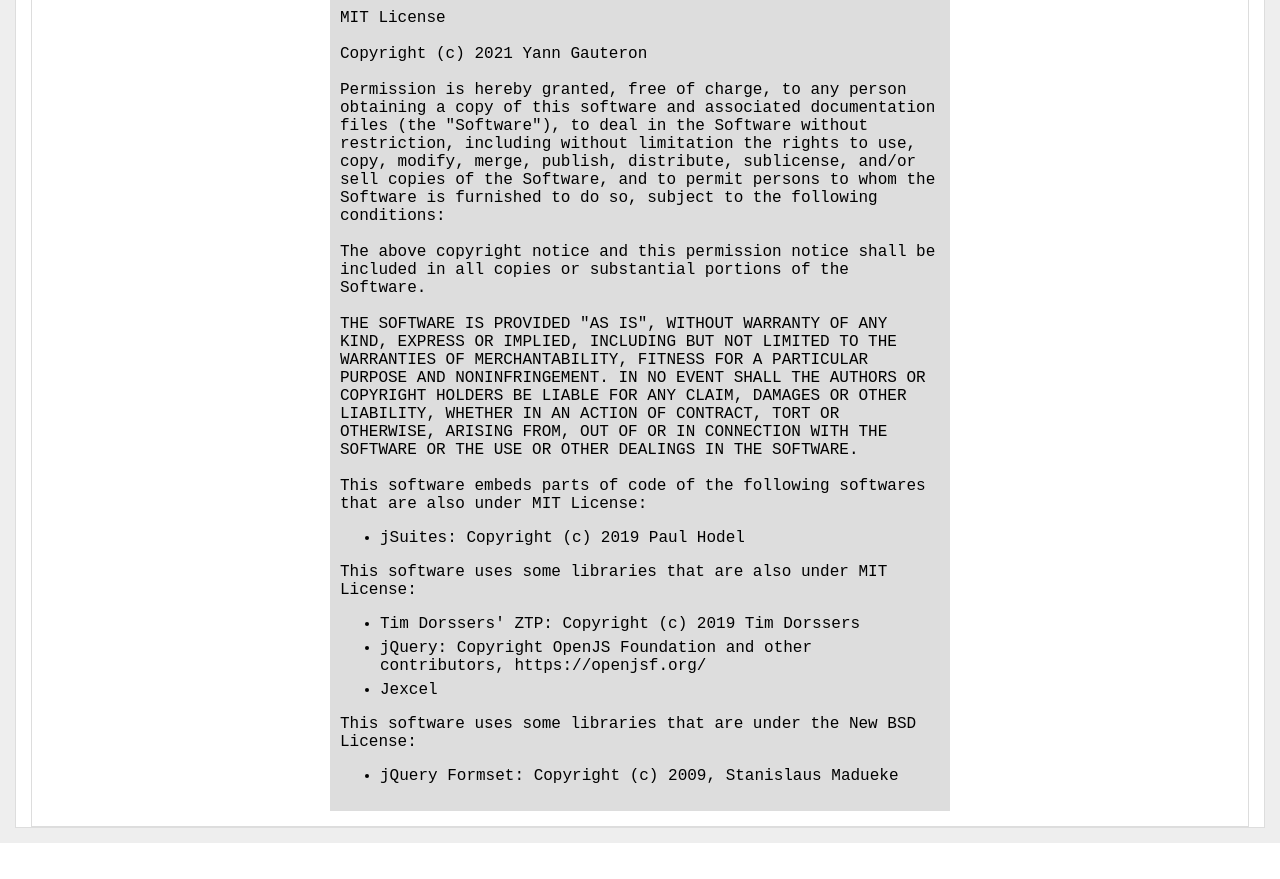
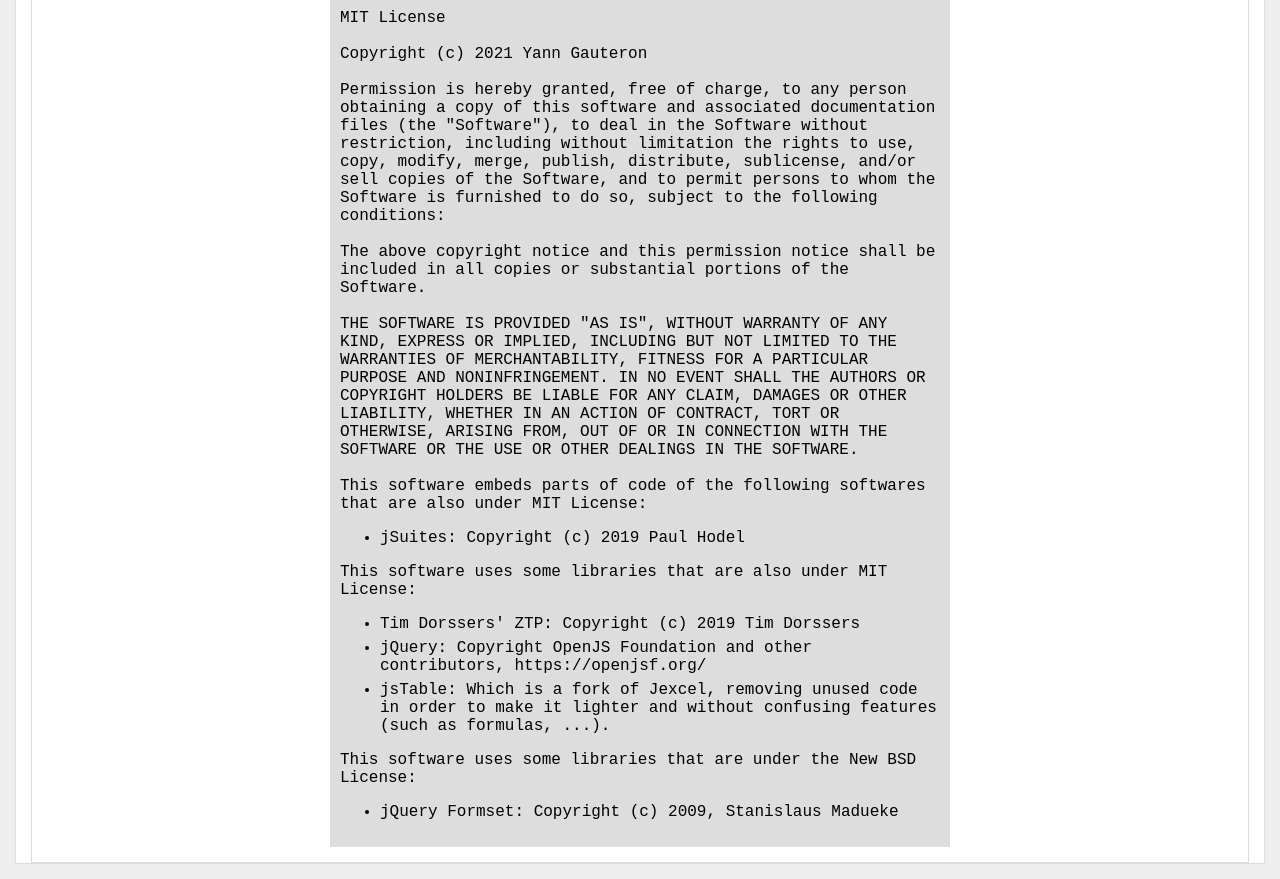
Before and after one commit to amigne/ZosTeroPs, a Django app: page /about/ in a window 1280 px wide. Shown: the part 366-1245 px from the top of the page. Before the commit the page ends 1209 px from the top, so only its background shows below. Run offline with Django 3.2, Linux system fonts and the light colour scheme.

Commit message:
update about page

```diff
--- a/ztp/templates/ztp/about.html
+++ b/ztp/templates/ztp/about.html
@@ -44,7 +44,8 @@
                 <ul>
                     <li>Tim Dorssers' ZTP: Copyright (c) 2019 Tim Dorssers</li>
                     <li>jQuery: Copyright OpenJS Foundation and other contributors, https://openjsf.org/</li>
-                    <li>Jexcel</li>
+                    <li>jsTable: Which is a fork of Jexcel, removing unused code in order to make it lighter and without
+                    confusing features (such as formulas, ...).</li>
                 </ul>
 
                 This software uses some libraries that are under the New BSD License:
```
